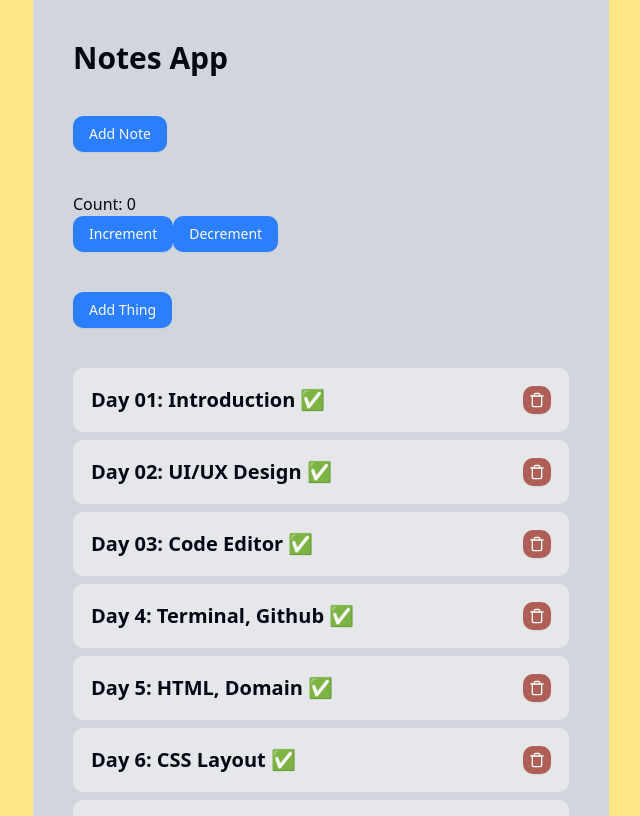
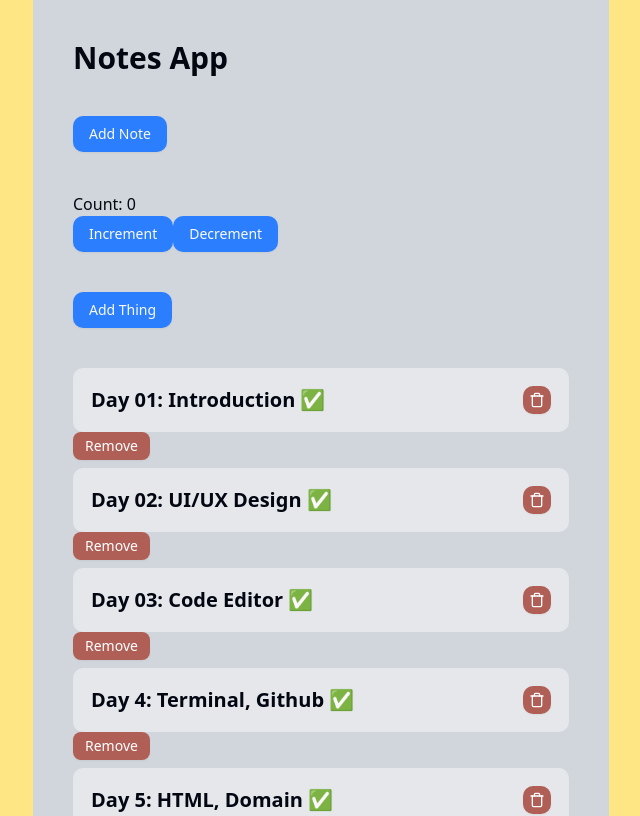
Before and after one commit to purnomoarif/notes-app, a React (Vite) app: page / in a window 1280 px wide. Shown: the top 816 px of the page, without its empty margins (319-959 px from the left). Built offline with nearby package versions, Linux system fonts and the light colour scheme.

Commit message:
feat: remove note by id

```diff
--- a/src/App.tsx
+++ b/src/App.tsx
@@ -18,6 +18,11 @@ export function App() {
     setNotes([...notes, newNote])
   }
 
+  const removeNote = (id: number) => {
+    const updatedNotes = notes.filter((note) => note.id !== id)
+    setNotes(updatedNotes)
+  }
+
   return (
     <div className="flex justify-center">
       <div className="w-full max-w-xl space-y-10 bg-gray-300 p-10">
@@ -33,6 +38,13 @@ export function App() {
               return (
                 <li key={note.id}>
                   <Notes name={note.name} isDone={note.isDone} />
+                  <Button
+                    variant="destructive"
+                    size="sm"
+                    onClick={() => removeNote(note.id)}
+                  >
+                    Remove
+                  </Button>
                 </li>
               )
             })}
```
